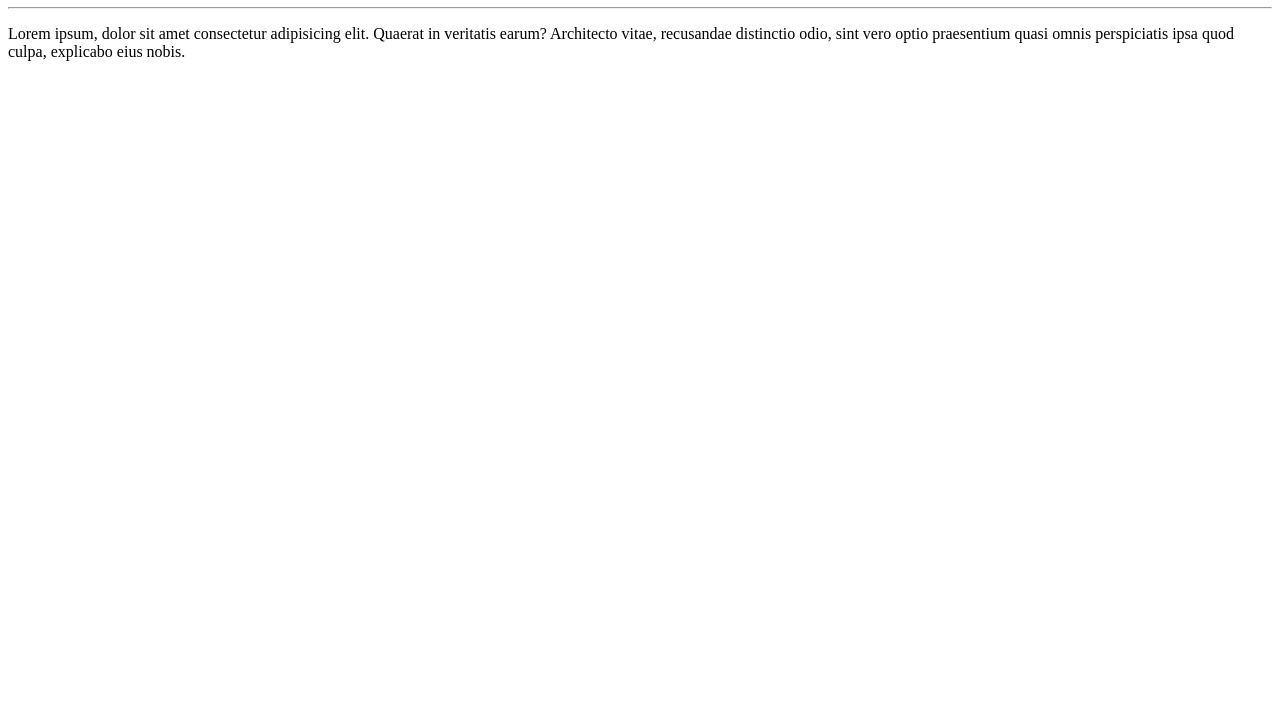
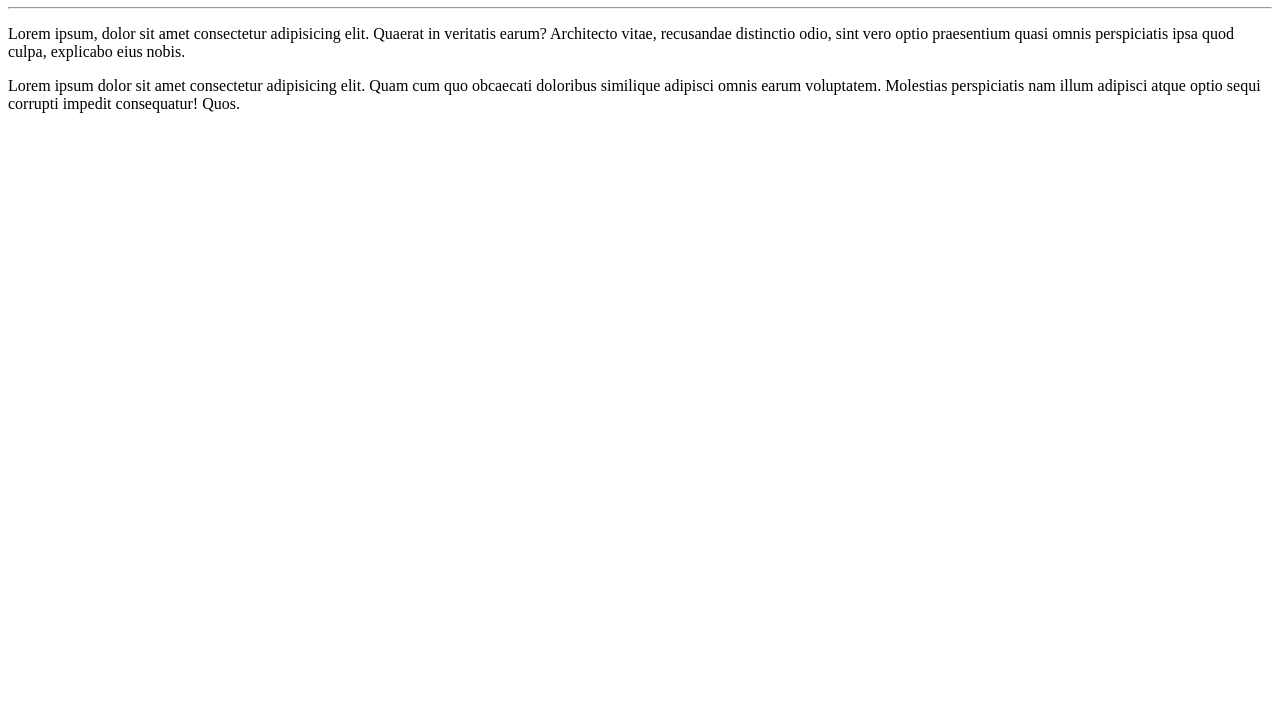
Before and after one commit to simonetrabalhos/Ola-Mundo, a plain HTML site: page site-exemplo/index.html in a window 1280 px wide. Shown: the part 73-800 px from the top of the page. Drawn offline with Linux system fonts and the light colour scheme.

Commit message:
Adição de um parágrafo.

```diff
--- a/site-exemplo/index.html
+++ b/site-exemplo/index.html
@@ -10,5 +10,7 @@
     <h1>Olá, Mundo</h1>
     <hr>
     <p>Lorem ipsum, dolor sit amet consectetur adipisicing elit. Quaerat in veritatis earum? Architecto vitae, recusandae distinctio odio, sint vero optio praesentium quasi omnis perspiciatis ipsa quod culpa, explicabo eius nobis.</p>
+
+    <p>Lorem ipsum dolor sit amet consectetur adipisicing elit. Quam cum quo obcaecati doloribus similique adipisci omnis earum voluptatem. Molestias perspiciatis nam illum adipisci atque optio sequi corrupti impedit consequatur! Quos.</p>
 </body>
 </html>
```
